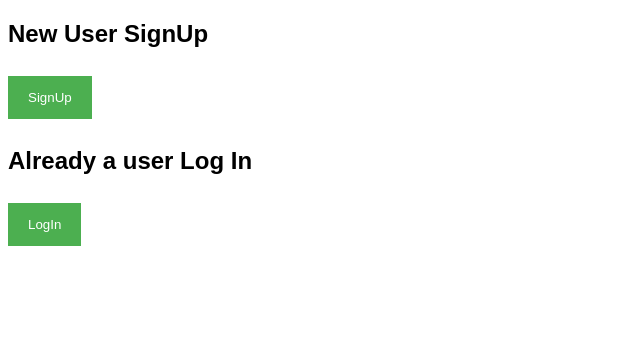
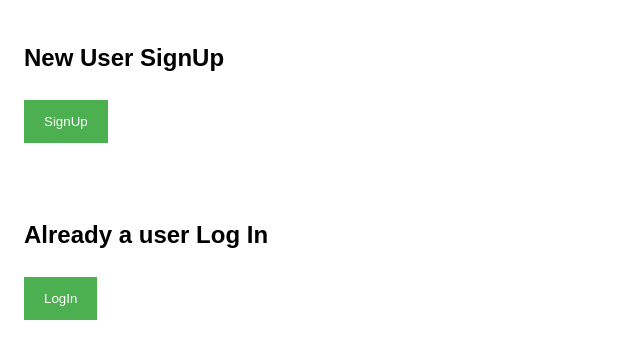
Before and after one commit to Kunal8195/chat_master, a plain HTML site: page client/index.html in a window 1280 px wide. Shown: the whole page, without its empty margins (0-640 px from the left). Drawn offline with nearby package versions, Linux system fonts and the light colour scheme.

Commit message:
first page  formatting

```diff
--- a/client/index.css
+++ b/client/index.css
@@ -8,6 +8,10 @@ input[type=text], input[type=password] {
     display: inline-block;
     border: 1px solid #ccc;
     box-sizing: border-box;
+}
+
+h2 {
+    align-content: center;
 }
 
 /* Set a style for all buttons */
--- a/client/index.html
+++ b/client/index.html
@@ -12,8 +12,10 @@
         <link rel="stylesheet" type="text/css" href="index.css">
     </head>
     <body>
-        <h2>New User SignUp</h2>
-        <button onclick="document.getElementById('id01').style.display='block'" style="width:auto;">SignUp</button>
+        <div class="container">
+            <h2>New User SignUp</h2>
+            <button onclick="document.getElementById('id01').style.display='block'" style="width:auto;">SignUp</button>
+        </div>
         <div id="id01" class="modal">
             <form class="modal-content animate" action="chatpage.html">
                 <div class="imgcontainer">
@@ -35,8 +37,10 @@
             </form>
         </div>
         <br>
-        <h2>Already a user Log In</h2>
-        <button onclick="document.getElementById('id02').style.display='block'" style="width:auto;">LogIn</button>
+        <div class="container">
+            <h2>Already a user Log In</h2>
+            <button onclick="document.getElementById('id02').style.display='block'" style="width:auto;">LogIn</button>
+        </div>
         <div id="id02" class="modal">
             <form class="modal-content animate" action="chatpage.html">
                 <div class="imgcontainer">
```
